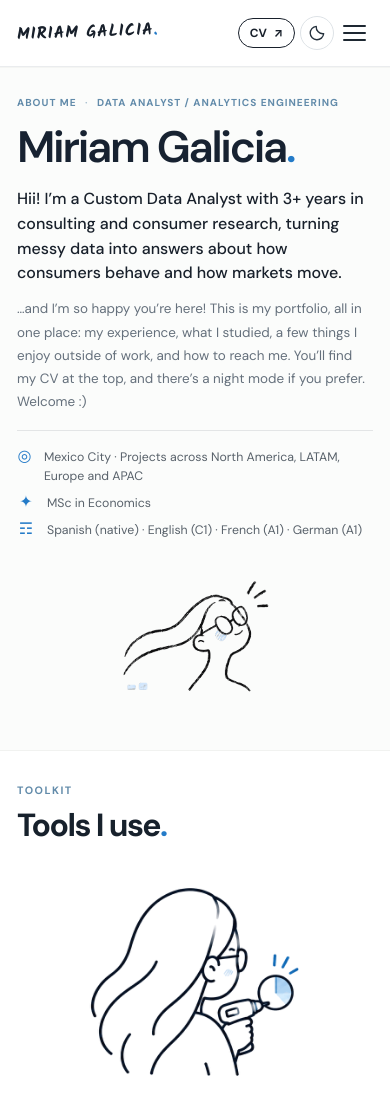
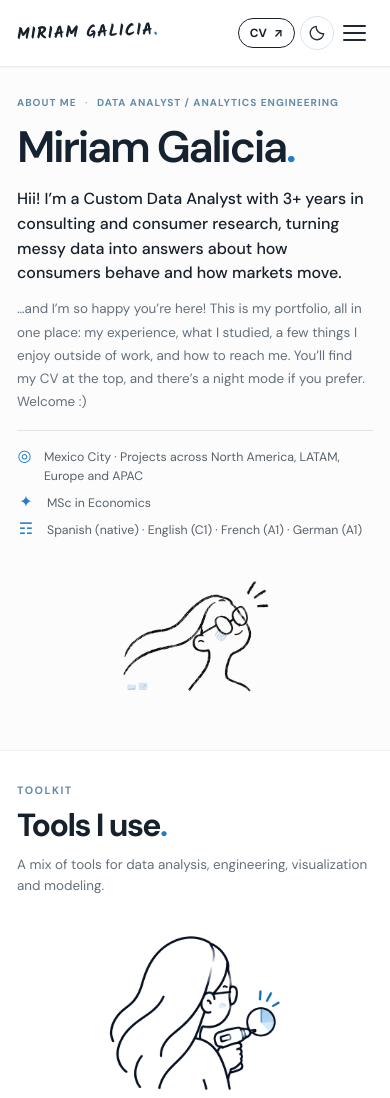
Before and after one commit to miriamgalicia/miriamgalicia.github.io, a plain HTML site: page index.html in a window 390 px wide. Shown: the top 1098 px of the page. Drawn offline with Linux system fonts and the light colour scheme.

Commit message:
Add files via upload

```diff
--- a/index.html
+++ b/index.html
@@ -19,7 +19,7 @@
     // Preserve light mode by default; restore the visitor's own choice.
     try { if (localStorage.getItem('mg-portfolio-theme') === 'dark') document.documentElement.dataset.theme = 'dark'; } catch (e) {}
   </script>
-<link href="./styles.css?v=20261119-toolkit-v6" rel="stylesheet"/>
+<link href="./styles.css?v=20261119-toolkit-v7" rel="stylesheet"/>
 <script defer="" src="./script.js?v=20261109-dark-v1"></script>
 </head>
 <body>
@@ -76,6 +76,7 @@
 <div>
 <p class="section-kicker">TOOLKIT</p>
 <h2 class="section-title" id="toolkit-title">Tools I use<span class="brand-period">.</span></h2>
+<p class="tk-desc">A mix of tools for data analysis, engineering, visualization and modeling.</p>
 </div>
 </div>
 <div aria-label="Skills and tools" class="tk-ring">
--- a/styles.css
+++ b/styles.css
@@ -775,6 +775,7 @@ dialog ul { padding-left: 20px; }
 
 .tk-art { display: grid; place-items: center; padding: 6px 0; }
 .tk-art picture, .tk-art img { display: block; width: 100%; height: auto; }
+.tk-art picture { width: min(100%, 250px); }
 
 [data-theme="dark"] .tk-tile { background: #1b1d20; border-color: #36393d; }
 [data-theme="dark"] .tk-sql { background: rgba(77,160,235,.07); border-color: rgba(77,160,235,.5); }
@@ -787,12 +788,17 @@ dialog ul { padding-left: 20px; }
   .tk-ring { grid-template-columns: repeat(2, minmax(0, 1fr)); grid-template-rows: none; grid-auto-rows: auto; grid-template-areas: none; }
   .tk-ring > * { grid-area: auto; }
   .tk-ring > .tk-art { grid-column: 1 / -1; order: -1; padding: 0 0 8px; }
-  .tk-art picture { width: min(100%, 260px); }
+  .tk-art picture { width: min(100%, 210px); }
   .tk-tile { min-height: 104px; }
 }
 /* phone: one column */
 @media (max-width: 600px) {
   .tk-ring { grid-template-columns: 1fr; gap: 9px; margin-top: 18px; }
   .tk-tile { padding: 12px 14px; column-gap: 12px; min-height: 0; }
-  .tk-art picture { width: min(100%, 220px); }
+  .tk-art picture { width: min(100%, 180px); }
 }
+
+/* line under the Toolkit title */
+.tk-desc { margin: 10px 0 0; font-size: .9rem; line-height: 1.6; color: var(--muted); max-width: 520px; }
+[data-theme="dark"] .tk-desc { color: #b9c0c7; }
+@media (max-width: 600px) { .tk-desc { font-size: .84rem; } }
```
